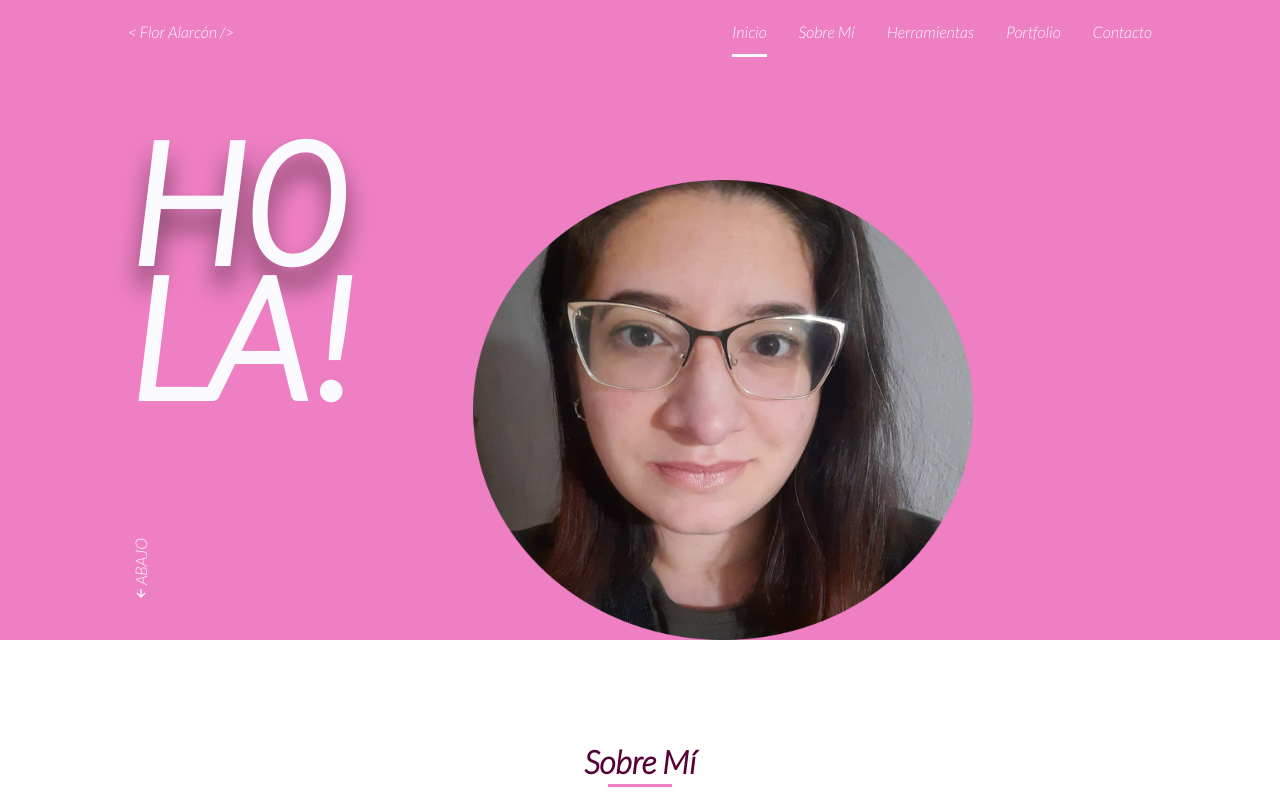
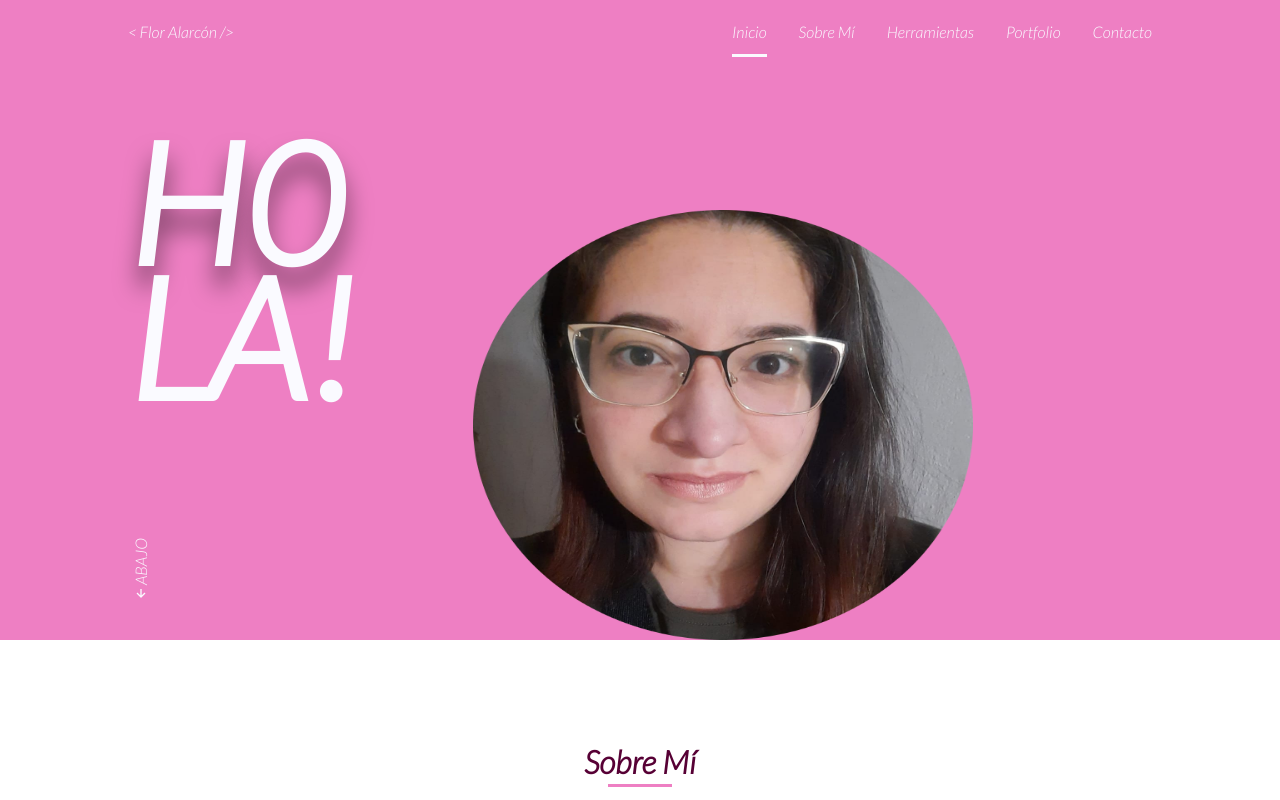
Before and after one commit to Floralarcon31/MiPortfolio, a plain HTML site: page index.html in a window 1280 px wide. Shown: the top 800 px of the page. Drawn offline with nearby package versions, Linux system fonts and the light colour scheme.

Commit message:
responsivecambio2

```diff
--- a/css/estilos.css
+++ b/css/estilos.css
@@ -216,7 +216,6 @@ img{
 }
 .home__img{
     position: absolute;
-
     right: 0;
     bottom: 0;
     width: 250px;
@@ -443,6 +442,7 @@ img{
         .home__img {
             width: 200px;
             height: 210px;
+
         }
     }
 
@@ -490,9 +490,9 @@ img{
           row-gap: 0;
       }
       .home__img{
-          width: 464px;
-          height: 460px;
-          right: 10%;
+          width: 434px;
+          height: 430px;
+          right: 5%;
 
       }
       .about__container{
```
